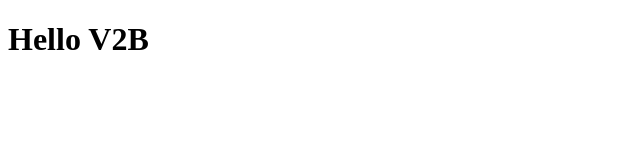
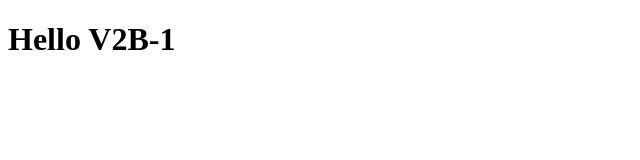
Before and after one commit to alwanof/nana-pro1, a website: page index.html in a window 1280 px wide. Shown: the full height of the page, 0-640 px from the left. Drawn offline with Linux system fonts and the light colour scheme.

Commit message:
first att4

```diff
--- a/index.html
+++ b/index.html
@@ -7,6 +7,6 @@
     <title>Document</title>
 </head>
 <body>
-    <h1>Hello V2B</h1>
+    <h1>Hello V2B-1</h1>
 </body>
 </html>
```
